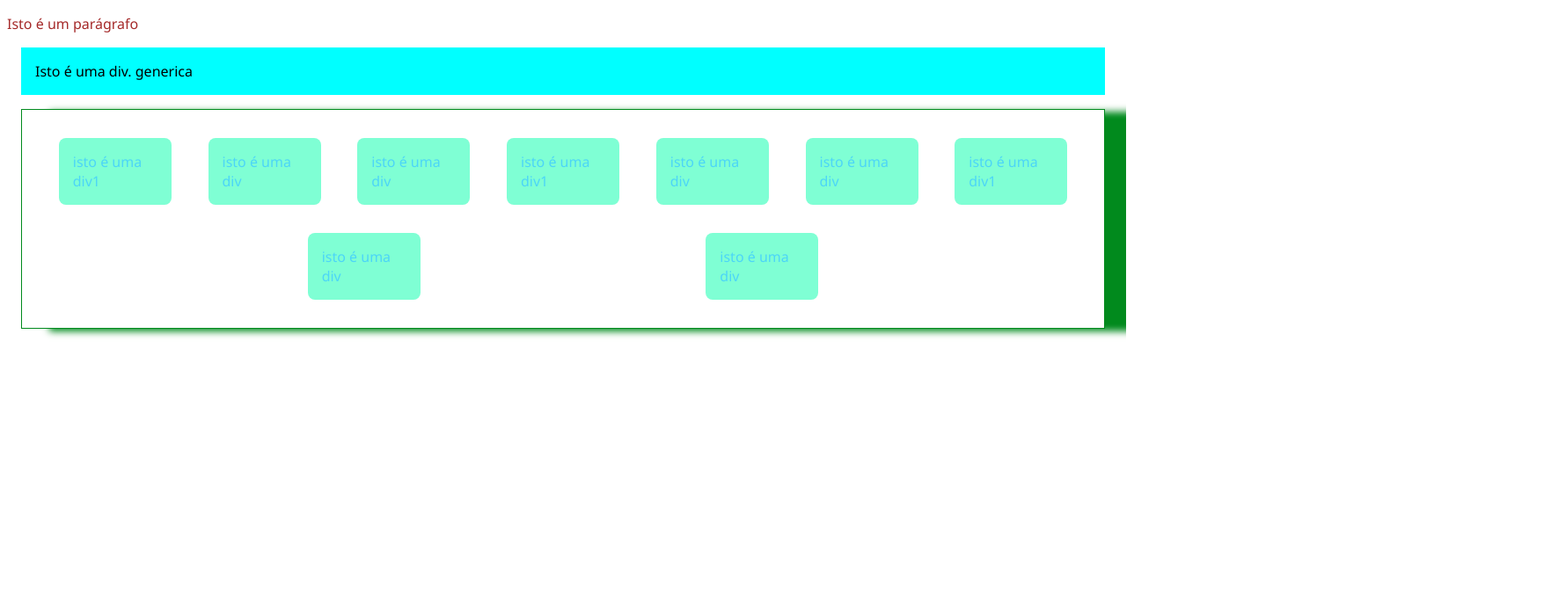
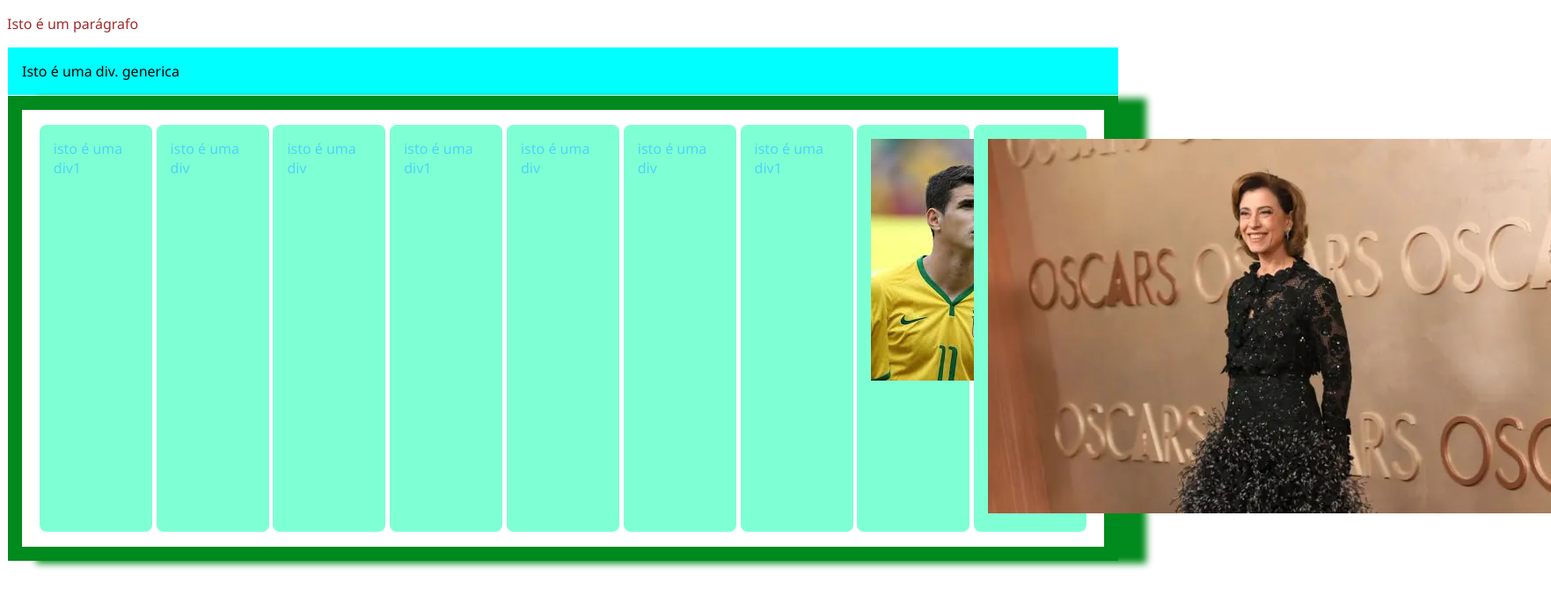
Before and after one commit to FayronWDG/pbr-diw-4963101-exemplo-01, a plain HTML site: page index.html in a window 1280 px wide. Shown: the whole page at 88% size, 1763 px wide, since content can reach past the window. Drawn offline with Linux system fonts and the light colour scheme.

Commit message:
Mudança de visual

```diff
--- a/index.html
+++ b/index.html
@@ -15,7 +15,7 @@
         #primeriadiv {
             color: rgb(255, 0, 0);
             background-color: blueviolet;
-            padding: 1rem;
+            padding: 1px;
 
         }
 
@@ -28,17 +28,20 @@
         }
 
         div {
-            margin: 1rem;
+            margin: 1px;
             padding: 1rem;
         }
 
         .conteiner {
-            border: 1px solid;
+            border: 1rem solid;
             color: #018a1d;
             box-shadow: 2.0rem 0.2rem .5rem #018a1d;
             display: flex;
             justify-content: space-evenly;
             flex-wrap: wrap;
+        }
+        .null {
+
         }
     </style>
 </head>
@@ -60,10 +63,13 @@
         <div class="item">isto é uma div</div>
         <div class="item">isto é uma div</div>
         <div class="item">isto é uma div1</div>
-        <div class="item">isto é uma div</div>
-        <div class="item">isto é uma div</div>
+        <div class="item"><img src="decepção.png" alt=""></div>
+        <div class="item">
+            <img src="image.png" alt="">
+        </div>
 
     </div>
+
 
 </body>
 
```
Also changed, not shown: decepção.png (added), image.png (added).
